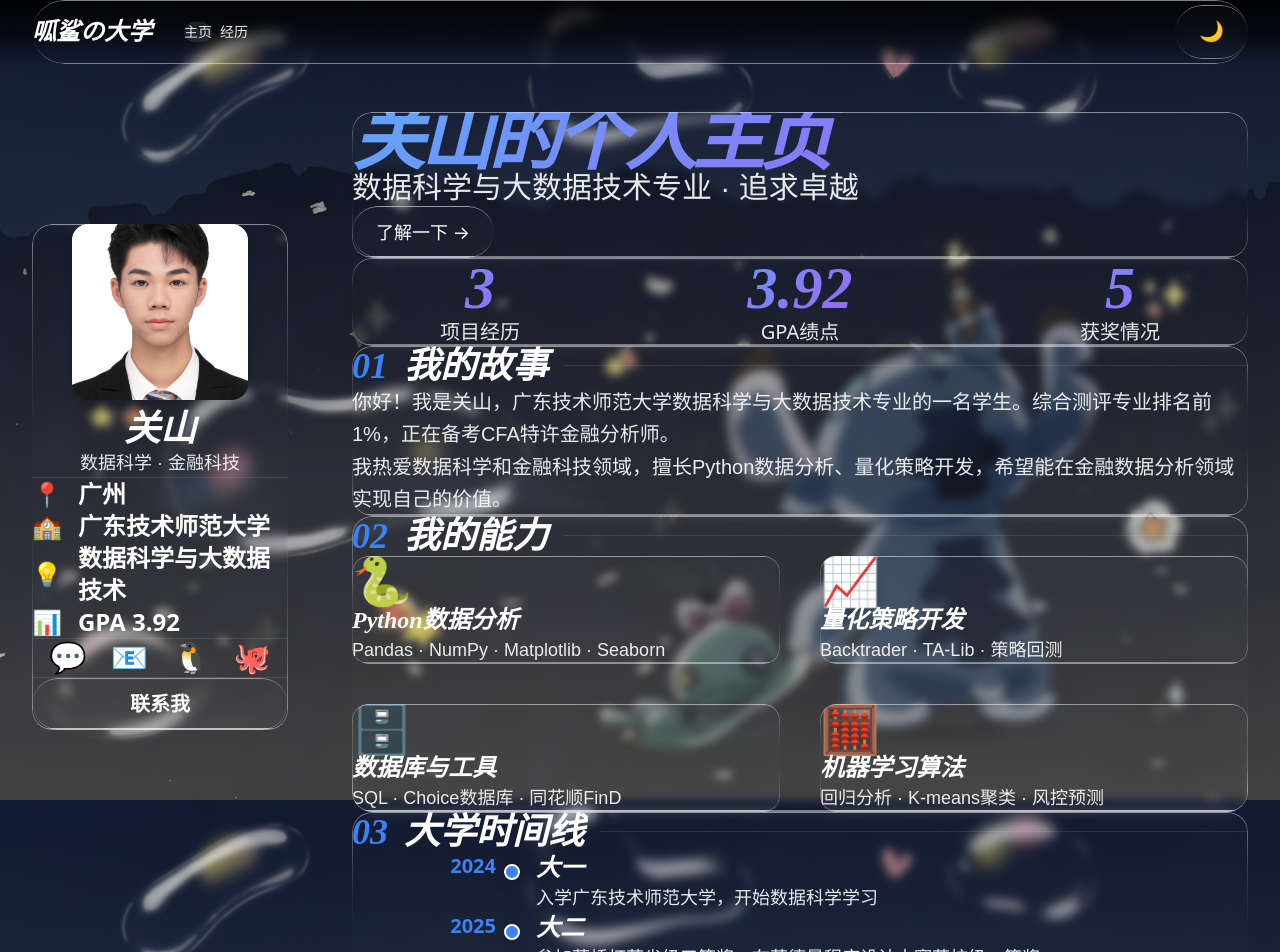
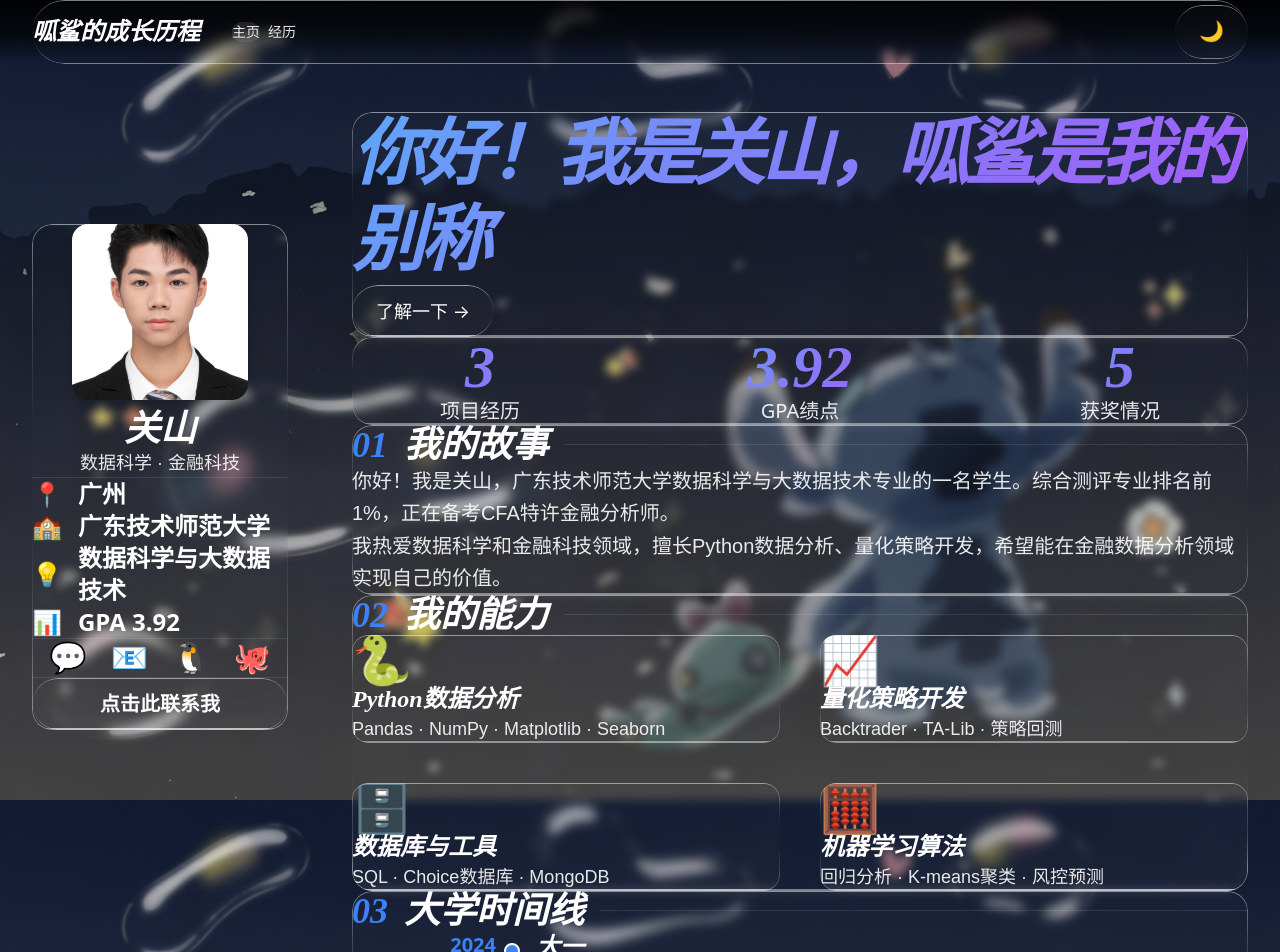
Before and after one commit to SamGuan3/my-college-life, a Vue app: page / in a window 1280 px wide. Shown: the top 952 px of the page. Built offline with nearby package versions, Linux system fonts and the light colour scheme.

Commit message:
520晚微调内容

```diff
--- a/src/App.vue
+++ b/src/App.vue
@@ -1,7 +1,7 @@
 <template>
   <div class="min-h-screen" :class="themeClass">
     <div class="relative z-10">
-      <Navbar title="呱鲨の大学" />
+      <Navbar title="呱鲨的成长历程" />
 
       <router-view v-slot="{ Component, route }">
         <transition name="fade">
--- a/src/components/Navbar.vue
+++ b/src/components/Navbar.vue
@@ -54,14 +54,17 @@
           </button>
         </div>
       </div>
+      </div>
+    </div>
 
-      <div v-if="mobileMenuOpen" class="md:hidden border-t py-4 mt-2" :style="{ borderColor: 'var(--border-color)' }">
+    <div v-if="mobileMenuOpen" class="md:hidden mt-4">
+      <div class="liquid-glass rounded-[1.25rem] p-4">
         <div class="flex flex-col gap-2">
           <router-link
             v-for="item in navItems"
             :key="item.path"
             :to="item.path"
-            class="rounded-full px-4 py-3 text-sm font-medium transition-all"
+            class="rounded-full px-6 py-4 text-lg font-medium transition-all"
             :style="{ color: 'var(--text-secondary)' }"
             :class="{ 'bg-white/10': $route.path === item.path }"
             @click="mobileMenuOpen = false"
@@ -70,7 +73,6 @@
           </router-link>
         </div>
       </div>
-    </div>
     </div>
   </nav>
 </template>
--- a/src/pages/Home.vue
+++ b/src/pages/Home.vue
@@ -58,7 +58,7 @@
 
             <div class="border-t pt-8 mt-8" style="border-color: var(--border-color);">
               <button class="w-full liquid-glass-button py-4 text-lg lg:text-xl font-semibold" style="color: var(--text-primary);" @click="openContactModal">
-                联系我
+                点击此联系我
               </button>
             </div>
           </div>
@@ -66,11 +66,11 @@
 
         <div class="lg:col-span-9 order-1 lg:order-2 space-y-12 lg:space-y-16">
           <div class="liquid-glass rounded-[1.25rem] p-12 lg:p-16">
-            <h1 class="text-5xl md:text-6xl lg:text-7xl font-bold mb-8 leading-[0.8] text-gradient" style="font-family: 'Instrument Serif', serif; font-style: italic; letter-spacing: -4px;">
-              关山的个人主页
+            <h1 class="text-5xl md:text-6xl lg:text-7xl font-bold mb-8 leading-[1.2] text-gradient" style="font-family: 'Instrument Serif', serif; font-style: italic; letter-spacing: -4px;">
+              你好！我是关山，呱鲨是我的别称
             </h1>
             <p class="text-2xl lg:text-3xl mb-10" style="color: var(--text-secondary);">
-              数据科学与大数据技术专业 · 追求卓越
+
             </p>
             <button @click="scrollToContent" class="liquid-glass-strong-button px-10 py-5 text-lg" style="color: var(--text-primary);">
               了解一下 →
@@ -130,7 +130,7 @@
               <div class="liquid-glass rounded-[1rem] p-10 transition-all" style="color: var(--text-primary);" @mouseenter="($event.currentTarget as HTMLElement).style.backgroundColor = 'rgba(255,255,255,0.03)'">
                 <div class="text-4xl lg:text-5xl mb-6">🗄️</div>
                 <h3 class="text-xl lg:text-2xl font-bold mb-4" style="font-family: 'Instrument Serif', serif; font-style: italic;">数据库与工具</h3>
-                <p class="text-base lg:text-lg" style="color: var(--text-secondary);">SQL · Choice数据库 · 同花顺FinD</p>
+                <p class="text-base lg:text-lg" style="color: var(--text-secondary);">SQL · Choice数据库 · MongoDB</p>
               </div>
               <div class="liquid-glass rounded-[1rem] p-10 transition-all" style="color: var(--text-primary);" @mouseenter="($event.currentTarget as HTMLElement).style.backgroundColor = 'rgba(255,255,255,0.03)'">
                 <div class="text-4xl lg:text-5xl mb-6">🧮</div>
@@ -279,10 +279,10 @@
 import { ref } from 'vue'
 
 const timeline = [
-  { year: '2024', title: '大一', description: '入学广东技术师范大学，开始数据科学学习' },
+  { year: '2024', title: '大一', description: '入学广东技术师范大学，参与阿里云AI应用开发实训，获得优秀学员称号' },
   { year: '2025', title: '大二', description: '参加蓝桥杯获省级三等奖，布莱德曼程序设计大赛获校级一等奖' },
-  { year: '2026', title: '大三', description: '参与阿里云AI应用开发实训，获得优秀学员称号' },
-  { year: '2027', title: '大四', description: '备考CFA一级，寻找金融科技方向实习机会' }
+  { year: '2026', title: '大三', description: '备考CFA一级' },
+  { year: '2027', title: '大四', description: '寻找金融科技方向实习机会' }
 ]
 
 const modalVisible = ref(false)
```
Also changed, not shown: 13 other files (tests, documents, lock files or other folders).
